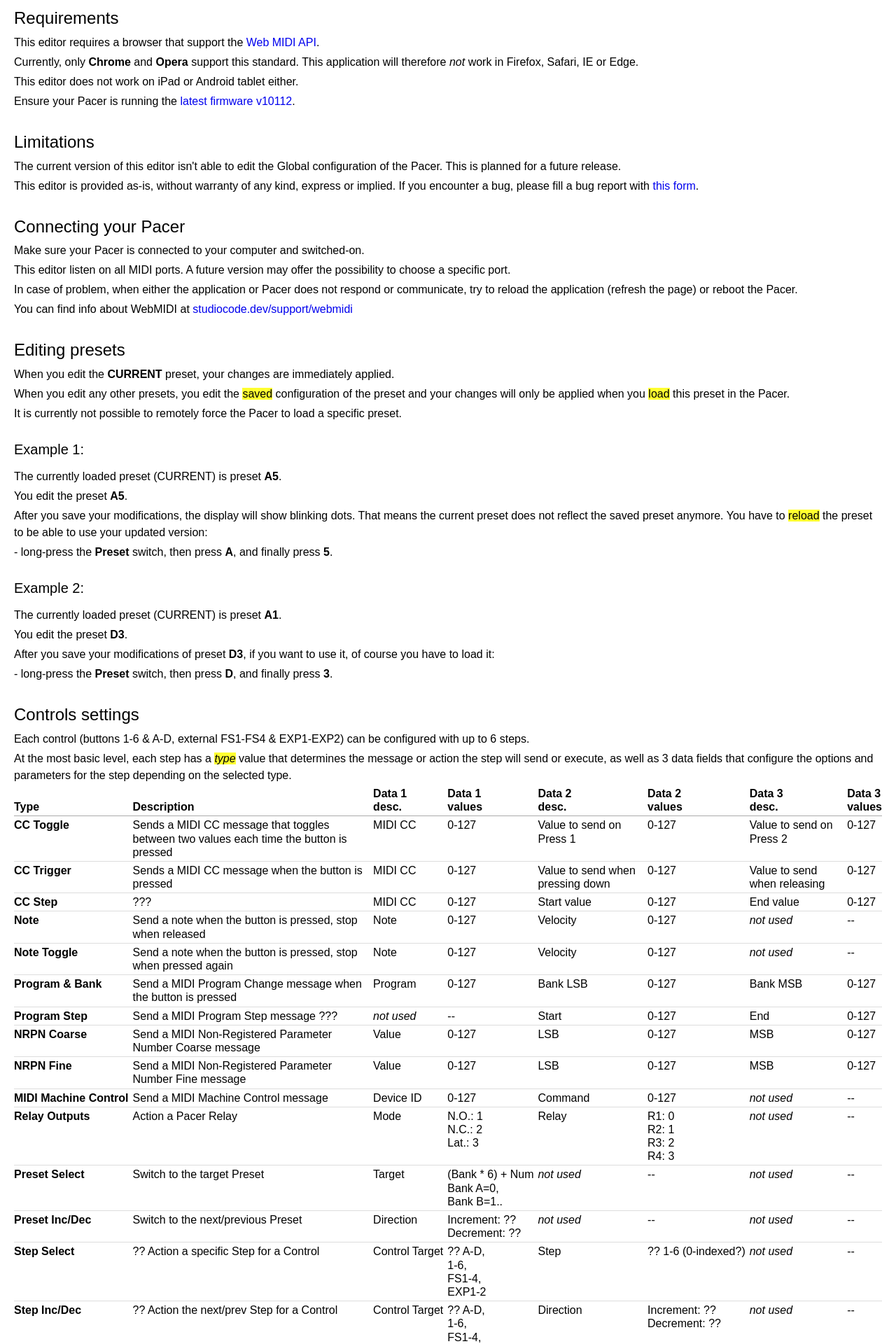
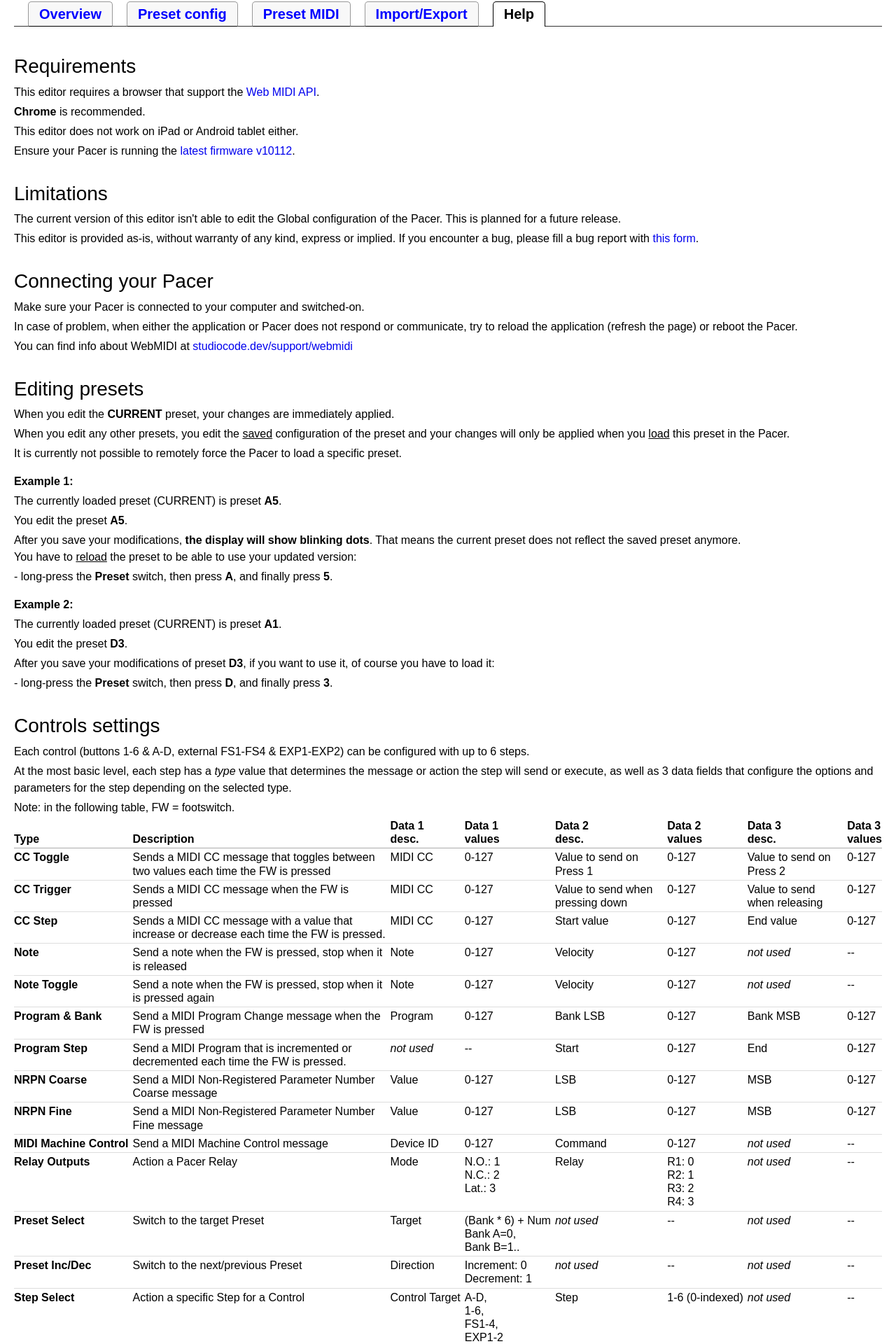
Before and after one commit to francoisgeorgy/pacer-editor-v2, a React (Vite) app: page /#/help in a window 1280 px wide. Shown: the part 123-2043 px from the top of the page at 70% size. Built offline with nearby package versions, Linux system fonts and the light colour scheme.

Commit message:
display help page

```diff
--- a/src/App.css
+++ b/src/App.css
@@ -37,6 +37,10 @@
 
 .fluo {
     background-color: #ffff30;
+}
+
+.underline {
+    text-decoration: underline;
 }
 
 .dim {
--- a/src/components/Tabs.jsx
+++ b/src/components/Tabs.jsx
@@ -29,13 +29,11 @@
             <div className="tab-spacer">
             </div>
             <MenuLink to="/patch"           label="Import/Export" />
+            <div className="tab-spacer">
+            </div>
+            <MenuLink to="/help"            label="Help" />
             <div className="tab-spacer tab-filler">
             </div>
-{/*
-            <MenuLink to="/help"            label="Help" />
-            <div className="tab-spacer">
-            </div>
-*/}
         </div>
     );
 };
--- a/src/pages/Home.jsx
+++ b/src/pages/Home.jsx
@@ -1,63 +1,57 @@
 import React from 'react';
 import "./Home.css";
+import {Tabs} from "../components/Tabs";
 
 export const Home = () => {
 
     return (
-        <div className="content home mt-40">
+        <div className="content">
 
-            <h1>Requirements</h1>
+            <Tabs />
+
+            <h1 className="mt-40">Requirements</h1>
 
             <div className="doc">
                 <p>This editor requires a browser that support
-                    the <a href="http://webaudio.github.io/web-midi-api/" target="_blank" rel="noopener noreferrer">Web MIDI API</a>.</p>
-                <p>Currently, only <span className="strong">Chrome</span> and <span className="strong">Opera</span> support this standard.
-                    This application will therefore <span className="italic">not</span> work in Firefox, Safari, IE or Edge.</p>
+                    the <a href="https://webaudio.github.io/web-midi-api/" target="_blank" rel="noopener noreferrer">Web MIDI API</a>.</p>
+                <p><span className="strong">Chrome</span> is recommended.</p>
                 <p>This editor does not work on iPad or Android tablet either.</p>
                 <p>Ensure your Pacer is running the <a href="https://nektartech.com/updating-firmware-pacer/" target="_blank" rel="noopener noreferrer">latest firmware v10112</a>.</p>
             </div>
-
-{/*
-            <h1>Known issues</h1>
-
-            <div className="doc">
-                <p>The preset D6 cannot be read alone.</p>
-            </div>
-*/}
 
             <h1>Limitations</h1>
 
             <div className="doc">
                 <p>The current version of this editor isn't able to edit the Global configuration of the Pacer. This is planned for a future release.</p>
-                <p>This editor is provided as-is, without warranty of any kind, express or implied. If you encounter a bug, please fill a bug report with <a href="https://github.com/francoisgeorgy/pacer-editor/issues/new" target="_blank" rel="noopener noreferrer">this form</a>.</p>
+                <p>This editor is provided as-is, without warranty of any kind, express or implied. If you encounter a bug, please fill a bug report with <a href="https://github.com/francoisgeorgy/pacer-editor-v2/issues/new" target="_blank" rel="noopener noreferrer">this form</a>.</p>
             </div>
 
             <h1>Connecting your Pacer</h1>
 
             <div className="doc">
                 <p>Make sure your Pacer is connected to your computer and switched-on.</p>
-                <p>This editor listen on all MIDI ports. A future version may offer the possibility to choose a specific port.</p>
                 <p>In case of problem, when either the application or Pacer does not respond or communicate, try to reload the application (refresh the page) or reboot the Pacer.</p>
                 <p>You can find info about WebMIDI at <a href="https://studiocode.dev/support/webmidi/" target="_blank" rel="noopener noreferrer">studiocode.dev/support/webmidi</a></p>
             </div>
 
             <h1>Editing presets</h1>
+
             <div className="doc">
                 <p>When you edit the <span className="strong">CURRENT</span> preset, your changes are immediately applied.</p>
-                <p>When you edit any other presets, you edit the <span className="fluo">saved</span> configuration of the preset
-                    and your changes will only be applied when you <span className="fluo">load</span> this preset in the Pacer.</p>
+                <p>When you edit any other presets, you edit the <span className="underline">saved</span> configuration of the preset
+                    and your changes will only be applied when you <span className="underline">load</span> this preset in the Pacer.</p>
                 <p>It is currently not possible to remotely force the Pacer to load a specific preset.</p>
                 <div>
-                    <h3>Example 1:</h3>
+                    <p className="bold">Example 1:</p>
                     <p>The currently loaded preset (CURRENT) is preset <span className="strong">A5</span>.</p>
                     <p>You edit the preset <span className="strong">A5</span>.</p>
-                    <p>After you save your modifications, the display will show blinking dots. That means the current preset does not reflect the saved preset anymore.
-                        You have to <span className="fluo">reload</span> the preset to be able to use your updated version:</p>
+                    <p>After you save your modifications, <span className="strong">the display will show blinking dots</span>. That means the current preset does not reflect the saved preset anymore.<br />
+                        You have to <span className="underline">reload</span> the preset to be able to use your updated version:</p>
                     <p>- long-press the <span className="strong">Preset</span> switch, then press <span className="strong">A</span>, and finally press <span className="strong">5</span>.</p>
                 </div>
 
                 <div>
-                    <h3>Example 2:</h3>
+                    <p className="bold">Example 2:</p>
                     <p>The currently loaded preset (CURRENT) is preset <span className="strong">A1</span>.</p>
                     <p>You edit the preset <span className="strong">D3</span>.</p>
                     <p>After you save your modifications of preset <span className="strong">D3</span>, if you want to use it, of course you have to load it:</p>
@@ -69,9 +63,9 @@
             <h1>Controls settings</h1>
             <div className="doc">
                 <p>Each control (buttons 1-6 & A-D, external FS1-FS4 & EXP1-EXP2) can be configured with up to 6 steps.</p>
-                <p>At the most basic level, each step has a <span className="italic fluo">type</span> value that determines the message or action the step will send or execute, as well as 3 data fields
+                <p>At the most basic level, each step has a <span className="italic">type</span> value that determines the message or action the step will send or execute, as well as 3 data fields
                     that configure the options and parameters for the step depending on the selected type.</p>
-
+                <p>Note: in the following table, FW = footswitch.</p>
                 <table className="doc-controls">
                     <thead>
                     <tr>
@@ -88,7 +82,7 @@
                     <tbody>
                     <tr>
                         <td className="ctrl-type">CC Toggle</td>
-                        <td className="ctrl-desc">Sends a MIDI CC message that toggles between two values each time the button is pressed</td>
+                        <td className="ctrl-desc">Sends a MIDI CC message that toggles between two values each time the FW is pressed</td>
                         <td>MIDI CC</td>
                         <td>0-127</td>
                         <td className="allow-break">Value to send on Press 1</td>
@@ -98,7 +92,7 @@
                     </tr>
                     <tr>
                         <td className="ctrl-type">CC Trigger</td>
-                        <td className="ctrl-desc">Sends a MIDI CC message when the button is pressed</td>
+                        <td className="ctrl-desc">Sends a MIDI CC message when the FW is pressed</td>
                         <td>MIDI CC</td>
                         <td>0-127</td>
                         <td className="allow-break">Value to send when pressing down</td>
@@ -108,7 +102,7 @@
                     </tr>
                     <tr>
                         <td className="ctrl-type">CC Step</td>
-                        <td className="ctrl-desc"> ??? </td>
+                        <td className="ctrl-desc">Sends a MIDI CC message with a value that increase or decrease each time the FW is pressed.</td>
                         <td>MIDI CC</td>
                         <td>0-127</td>
                         <td>Start value</td>
@@ -118,7 +112,7 @@
                     </tr>
                     <tr>
                         <td className="ctrl-type">Note</td>
-                        <td className="ctrl-desc">Send a note when the button is pressed, stop when released</td>
+                        <td className="ctrl-desc">Send a note when the FW is pressed, stop when it is released</td>
                         <td>Note</td>
                         <td>0-127</td>
                         <td>Velocity</td>
@@ -128,7 +122,7 @@
                     </tr>
                     <tr>
                         <td className="ctrl-type">Note Toggle</td>
-                        <td className="ctrl-desc">Send a note when the button is pressed, stop when pressed again</td>
+                        <td className="ctrl-desc">Send a note when the FW is pressed, stop when it is pressed again</td>
                         <td>Note</td>
                         <td>0-127</td>
                         <td>Velocity</td>
@@ -138,7 +132,7 @@
                     </tr>
                     <tr>
                         <td className="ctrl-type">Program & Bank</td>
-                        <td className="ctrl-desc">Send a MIDI Program Change message when the button is pressed</td>
+                        <td className="ctrl-desc">Send a MIDI Program Change message when the FW is pressed</td>
                         <td>Program</td>
                         <td>0-127</td>
                         <td>Bank LSB</td>
@@ -148,7 +142,7 @@
                     </tr>
                     <tr>
                         <td className="ctrl-type">Program Step</td>
-                        <td className="ctrl-desc">Send a MIDI Program Step message ??? </td>
+                        <td className="ctrl-desc">Send a MIDI Program that is incremented or decremented each time the FW is pressed.</td>
                         <td className="italic">not used</td>
                         <td>--</td>
                         <td>Start</td>
@@ -210,7 +204,7 @@
                         <td className="ctrl-type">Preset Inc/Dec</td>
                         <td className="ctrl-desc">Switch to the next/previous Preset</td>
                         <td>Direction</td>
-                        <td>Increment: ??<br />Decrement: ??</td>
+                        <td>Increment: 0<br />Decrement: 1</td>
                         <td className="italic">not used</td>
                         <td>--</td>
                         <td className="italic">not used</td>
@@ -218,21 +212,21 @@
                     </tr>
                     <tr>
                         <td className="ctrl-type">Step Select</td>
-                        <td className="ctrl-desc">?? Action a specific Step for a Control</td>
+                        <td className="ctrl-desc">Action a specific Step for a Control</td>
                         <td>Control Target</td>
-                        <td>?? A-D,<br />1-6,<br />FS1-4,<br />EXP1-2</td>
+                        <td>A-D,<br />1-6,<br />FS1-4,<br />EXP1-2</td>
                         <td>Step</td>
-                        <td>?? 1-6 (0-indexed?)</td>
+                        <td>1-6 (0-indexed)</td>
                         <td className="italic">not used</td>
                         <td>--</td>
                     </tr>
                     <tr>
                         <td className="ctrl-type">Step Inc/Dec</td>
-                        <td className="ctrl-desc">?? Action the next/prev Step for a Control</td>
+                        <td className="ctrl-desc">Action the next/prev Step for a Control</td>
                         <td>Control Target</td>
-                        <td>?? A-D,<br />1-6,<br />FS1-4,<br />EXP1-2</td>
+                        <td>A-D,<br />1-6,<br />FS1-4,<br />EXP1-2</td>
                         <td>Direction</td>
-                        <td>Increment: ??<br />Decrement: ??</td>
+                        <td>Increment: 0<br />Decrement: 1</td>
                         <td className="italic">not used</td>
                         <td>--</td>
                     </tr>
@@ -257,7 +251,7 @@
                 <p>- Reload the editor (F5 or Cmd-R or Ctrl-R)</p>
                 <p>- Restart the Pacer.</p>
                 <p>- Close any other applications that may be connected to the Pacer.</p>
-                <p>If you mess up the configuration of your Pacer, do a <span className="fluo">Factory Restore</span>. See page 21 of the Pacer User Guide for the procedure.</p>
+                <p>If you mess up the configuration of your Pacer, do a <span className="bold">Factory Restore</span>. See <span className="bold">page 21 of the Pacer User Guide</span> for the procedure.</p>
             </div>
 
             <h1>MIDI in your browser</h1>
```
